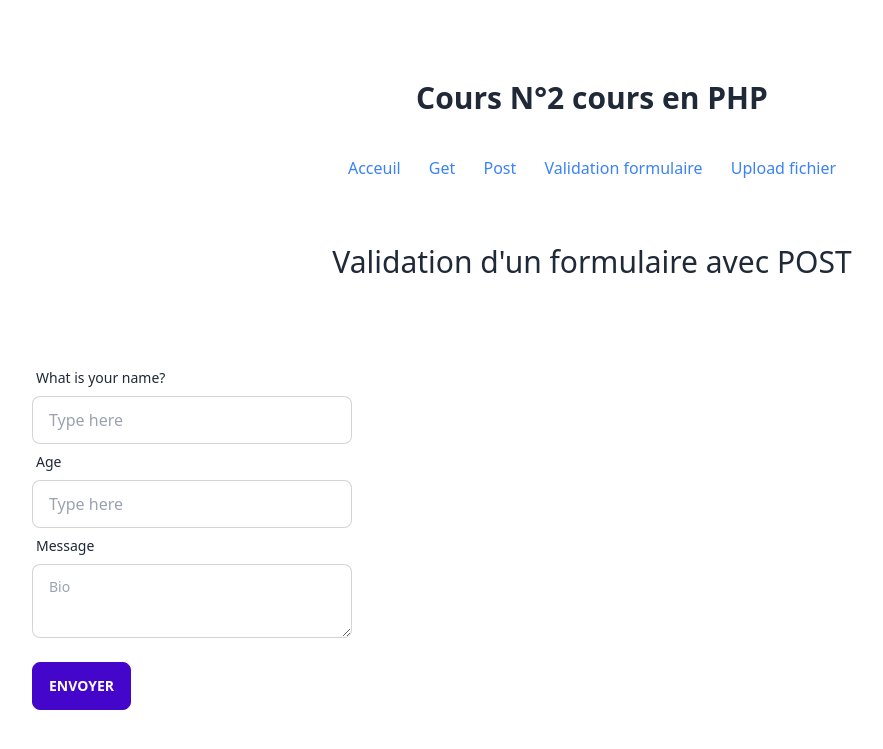
After one commit to Xenfeild/formulaire-en-php, a PHP site: page /validate-form.php in a window 1280 px wide. The commit adds this page. Shown: the top 749 px of the page, without its empty margins (48-931 px from the left). Run offline with PHP 8.4, Linux system fonts and the light colour scheme; some libraries are stand-ins or nearby versions.

Commit message:
get post ok

```diff
--- /dev/null
+++ b/helpers/function.php
@@ -0,0 +1,9 @@
+<?php
+
+    function debug_array($arr)
+    {
+
+    echo "<pre>";
+    print_r($arr);
+    echo "</pre>";
+    }
--- a/index.php
+++ b/index.php
@@ -1,6 +1,7 @@
 <!-- header -->
 
 <?php
+$title_page = "les Superglobals";
 include('partials/_header.php');
 ?>
 
@@ -9,6 +10,7 @@ include('partials/_header.php');
     <p class="text-xl">
         Bienvenue en 2023. Dans ce cours nous allons apprendre le traitement des formulaires en php et les superglobals!
     </p>
+
 
     </main>
 
--- a/partials/_header.php
+++ b/partials/_header.php
@@ -1,24 +1,33 @@
+    <?php
+    include('helpers/function.php')
+    ?>
 <!DOCTYPE html>
 <html lang="fr">
 <head>
     <meta charset="UTF-8">
     <meta http-equiv="X-UA-Compatible" content="IE=edge">
     <meta name="viewport" content="width=device-width, initial-scale=1.0">
-    <!-- tailwind -->
+    <!-- Dasy UI -->
+    <link href="https://cdn.jsdelivr.net/npm/daisyui@2.51.3/dist/full.css" rel="stylesheet" type="text/css" />
+    <!-- tailwind cdn -->
     <script src="https://cdn.tailwindcss.com"></script>
     <title>Formulaire en php</title>
 </head>
 <body class="p-20">
 
+
 <header>
 
-</header>
 
-    <h1 class="font-blacl text-3xl text-center"> Cours N°2 cours en PHP</h1>
+
+    <h1 class="font-blacl text-3xl text-center font-bold"> Cours N°2 cours en PHP</h1>
     <nav class="text-center text-blue-500 pt-10 space-x-6">
         <a href="index.php">Acceuil</a>
-        <a href="index.php">Get</a>
-        <a href="index.php">Post</a>
-        <a href="index.php">Validation formulaire</a>
+        <a href="get.php">Get</a>
+        <a href="post.php">Post</a>
+        <a href="validate-form.php">Validation formulaire</a>
         <a href="index.php">Upload fichier</a>
     </nav>
+    <p class="text-3xl text-center pt-16"><?= $title_page ?></p>
+
+</header>
--- /dev/null
+++ b/validate-form.php
@@ -0,0 +1,133 @@
+<!-- header -->
+
+<?php
+$title_page = "Validation d'un formulaire avec POST";
+include('partials/_header.php');
+
+// validation formulaire
+// étape 1 création de mes variables
+$error = [];
+$errMsgRequire = "<span class='text-red-500'>Ce champ est obligatoire</span>";
+$success = false;
+
+// 2-Verification si le formulaire est soumis
+if(!empty($_POST['submited'])){
+    // 2- faille xss
+    $nom = trim(htmlspecialchars($_POST['nom']));
+    $age = trim(htmlspecialchars($_POST['age']));
+    $message = trim(htmlspecialchars($_POST['message']));
+
+    // 3- validation de chaque input
+    // nom
+    if (!empty($nom)) {
+        if(strlen($nom) <= 2) {
+            $error['nom'] = "<span class='text-red-500'>3 caractères minimum</span>";
+        } elseif (strlen($nom)>20){
+            $error['nom'] = "<span class='text-red-500'>20 caractères maximum</span>";
+        }
+
+    } else {
+        $error ['nom'] = $errMsgRequire;
+    }
+
+    // age
+    // verifie que user à bien remplie le champs
+    if (!empty($age)){
+        // vérifie que l'age est un nombre entier
+        if(!is_numeric($age)){
+            $error['age'] = "<span class='text-red-500'>Merci de mettre un age correct</span>";
+            // vérifie qu'il est bien majeur
+        } elseif(is_float($age)) {
+         $error['age'] = "<span class='text-red-500'>Sans virgules banane</span>";
+
+        }
+         elseif ($age < 18) {
+         $error['age'] = "<span class='text-red-500'>C'est pas pour les minots</span>";
+
+        }
+
+    } else {
+        $error['age'] = $errMsgRequire;
+
+    }
+
+    if(!empty($message)){
+        if(strlen($message) <= 20) {
+            $error['message'] = "<span class='text-red-500'>20 caractères minimum</span>";
+        } elseif (strlen($message)>300){
+            $error['message'] = "<span class='text-red-500'>300 caractères maximum</span>";
+        }
+
+    } else {
+        $error ['message'] = $errMsgRequire;
+    }
+    // 5 - Pas d'erreur => enregistrement en base de donnée
+    if(count($error)== 0){
+        $success = true;
+        // enregistrement BDD
+    }
+}
+?>
+
+<!-- body -->
+<main class="pt-20">
+<!-- input name -->
+<form method="POST">
+    <div class="form-control w-full max-w-xs">
+    <label class="label" for="nom">
+        <span class="label-text">What is your name?</span>
+    </label>
+  <input type="text" placeholder="Type here" class="input input-bordered w-full max-w-xs" name="nom" id="nom" />
+  <p>
+    <?php
+    if(isset($error['nom'])) {
+        echo $error['nom'];
+    }
+
+    ?>
+  </p>
+
+    </div>
+    <!-- input age -->
+    <div class="form-control w-full max-w-xs">
+        <label class="label" for="age">
+            <span class="label-text">Age</span>
+        </label>
+    <input type="text" placeholder="Type here" class="input input-bordered w-full max-w-xs" name="age" id="age" />
+      <p>
+    <?php
+    if(isset($error['age'])) {
+        echo $error['age'];
+    }
+
+    ?>
+  </p>
+ </div>
+    <!-- input message -->
+    <div class="form-control w-full max-w-xs">
+        <label class="label" for="message">
+            <span class="label-text">Message</span>
+        </label>
+        <textarea class="textarea textarea-bordered" placeholder="Bio" id="message" name="message"></textarea>
+            <?php
+    if(isset($error['message'])) {
+        echo $error['message'];
+    }
+
+    ?>
+    </div>
+
+<!-- input/ btn submit -->
+    <input class="btn btn-active btn-primary mt-6" type="submit" name="submited" value="Envoyer"/>
+</form>
+
+
+    </main>
+
+
+<!-- footer -->
+
+<?php
+include('partials/_footer.php');
+
+?>
```
Also changed, not shown: get.php (added, +47 -0 lines), post.php (added, +47 -0 lines), submit_get.php (added, +41 -0 lines), submit_post.php (added, +41 -0 lines).
